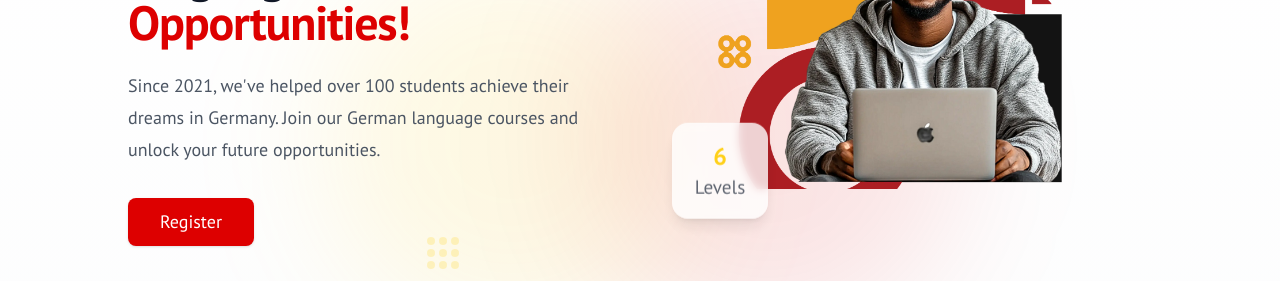
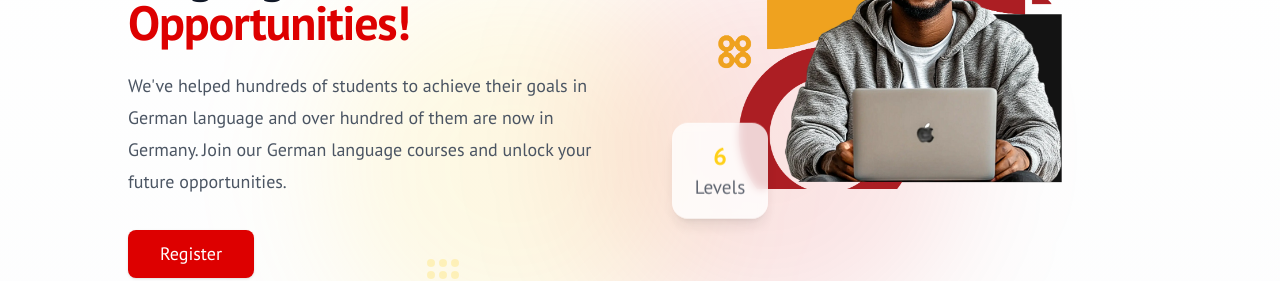
Before and after one commit to niganze/saint-charles, a Next.js app: page / in a window 1280 px wide. Shown: the part 327-608 px from the top of the page. Built offline with nearby package versions, Linux system fonts and the light colour scheme; no server answers; the database is empty; a web font is replaced by a local one.

Commit message:
Changes 1

```diff
--- a/src/features/about/components/about-hero.tsx
+++ b/src/features/about/components/about-hero.tsx
@@ -127,7 +127,7 @@ export function AboutHero() {
               <p className="mt-6 text-lg leading-8 text-gray-600">
                 Since 2021, we've been more than just a language school. We're a
                 gateway to opportunities, helping students master German while
-                preparing them for success in Germany. Our commitment to
+                preparing them for success in German language. Our commitment to
                 excellence and student success has made us Rwanda's premier
                 German language institution.
               </p>
--- a/src/features/home/components/hero-section.tsx
+++ b/src/features/home/components/hero-section.tsx
@@ -51,9 +51,9 @@ export function HeroSection() {
               <span className="text-sc-red">& Unlock Opportunities!</span>
             </h1>
             <p className="mt-6 text-lg leading-8 text-gray-600">
-              Since 2021, we've helped over 100 students achieve their dreams in
-              Germany. Join our German language courses and unlock your future
-              opportunities.
+              We've helped hundreds of students to achieve their goals in German
+              language and over hundred of them are now in Germany. Join our
+              German language courses and unlock your future opportunities.
             </p>
 
             <div className="mt-8 flex gap-4">
--- a/src/features/home/components/schedule-section.tsx
+++ b/src/features/home/components/schedule-section.tsx
@@ -24,10 +24,7 @@ const schedules = [
   {
     title: "Weekend Classes",
     icon: Sun,
-    times: [
-      { time: "08:30–15:30", label: "Saturday Full Day" },
-      { time: "08:30–15:30", label: "Sunday Full Day" },
-    ],
+    times: [{ time: "08:30–15:30", label: "Saturday & Sunday Full Day" }],
   },
 ];
 
@@ -140,7 +137,7 @@ export function ScheduleSection() {
                           <p className="font-medium text-base text-gray-900">
                             {time.time}
                           </p>
-                          {/* <p className="text-sm text-gray-600">{time.label}</p> */}
+                          <p className="text-sm text-gray-600">{time.label}</p>
                         </div>
                       </motion.div>
                     ))}
```
